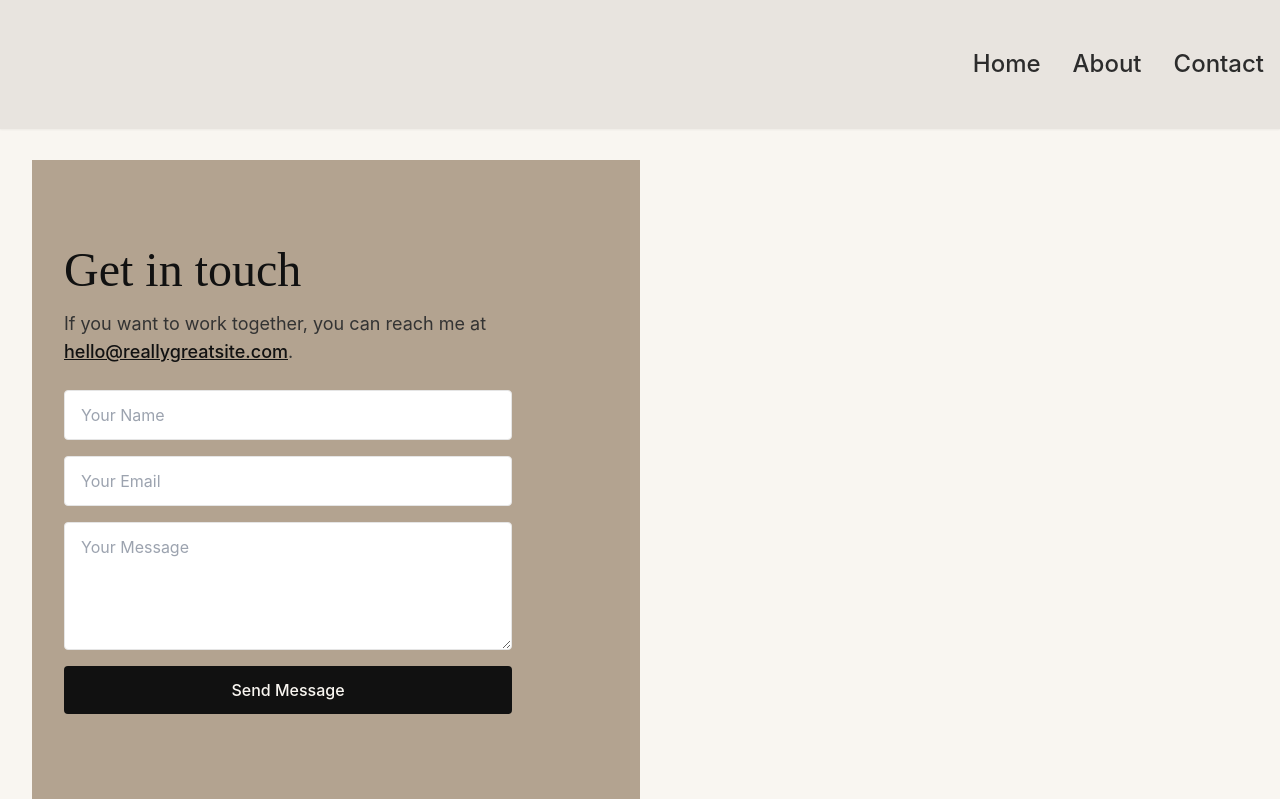
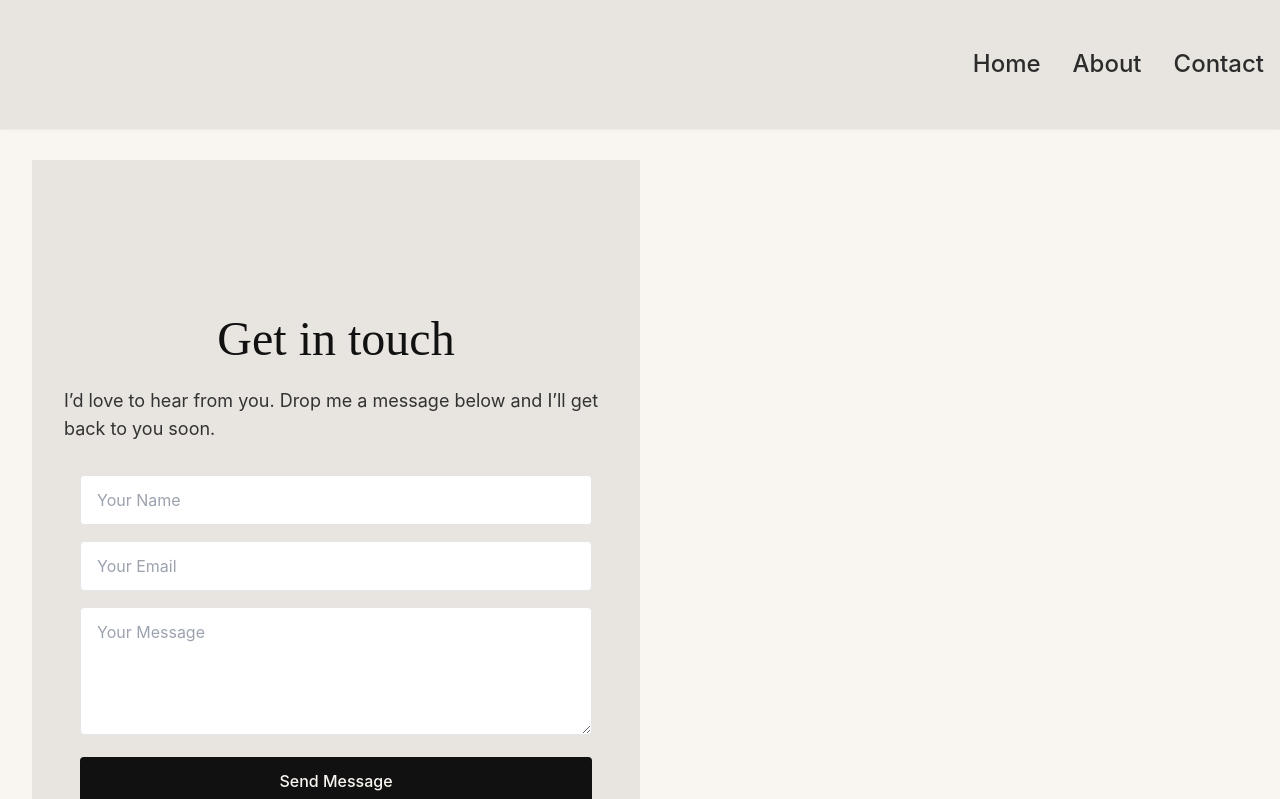
Before and after one commit to Mmonica00/my_website, a React (Vite) app in the folder my-website/: page /contact in a window 1280 px wide. Shown: the top 799 px of the page. Built offline with nearby package versions, Linux system fonts and the light colour scheme.

Commit message:
Contact done

```diff
--- a/my-website/package.json
+++ b/my-website/package.json
@@ -10,12 +10,14 @@
     "preview": "vite preview"
   },
   "dependencies": {
+    "@emailjs/browser": "^4.4.1",
     "react": "^18.2.0",
     "react-dom": "^18.2.0",
     "react-router-dom": "^6.22.3",
     "tailwindcss": "^3.4.1"
   },
   "devDependencies": {
+    "@tailwindcss/vite": "^4.1.8",
     "@types/react": "^18.2.64",
     "@types/react-dom": "^18.2.21",
     "@vitejs/plugin-react": "^4.2.1",
--- a/my-website/src/pages/Contact.jsx
+++ b/my-website/src/pages/Contact.jsx
@@ -1,49 +1,100 @@
-import React from "react";
+import React, { useState, useRef, useEffect } from "react";
+import emailjs from "@emailjs/browser";
+
 
 export default function Contact() {
+  const formRef = useRef();
+  const [status, setStatus] = useState(""); // "", "sending", "success", "error"
+
+  useEffect(() => {
+    // Initialize EmailJS with your user ID (public key)
+    emailjs.init("D-VB2nLjThQRdzC63");
+  }, []);
+
+  const handleSubmit = (e) => {
+    e.preventDefault();
+    setStatus("sending");
+
+    emailjs
+      .sendForm(
+        "service_ls5hptl",      // e.g. "service_xxx"
+        "template_twndp9t",     // e.g. "template_yyy"
+        formRef.current
+      )
+      .then(
+        () => {
+          setStatus("success");
+          formRef.current.reset();
+        },
+        () => {
+          setStatus("error");
+        }
+      );
+  };
+
   return (
-    <section className="flex flex-col md:flex-row min-h-[80vh]">
+    <section className="flex  md:flex-row min-h-screen">
 
-
-      {/* Right: Taupe “Get in touch” section */}
-      <div className="w-full md:w-1/2 bg-taupe flex flex-col justify-center px-8 py-12">
-        <h2 className="text-4xl md:text-5xl font-serif text-black mb-4">
+      {/* Right side: form */}
+      <div className="w-full md:w-1/2 bg-[#e8e4df] flex flex-col items-center justify-center px-8 py-12 md:py-0">
+        <h2 className="text-4xl md:text-5xl font-serif text-black mb-6">
           Get in touch
         </h2>
-        <p className="text-lg text-neutral-800 mb-6">
-          If you want to work together, you can reach me at{" "}
-          <a
-            href="mailto:youremail@example.com"
-            className="font-medium underline"
-          >
-            hello@reallygreatsite.com
-          </a>
-          .
+        <p className="text-lg text-neutral-800 mb-8">
+          I’d love to hear from you. Drop me a message below and I’ll get back
+          to you soon.
         </p>
 
-        {/* Optional: If you want a simple contact form */}
-        <form className="flex flex-col space-y-4 max-w-md">
+        <form
+          ref={formRef}
+          onSubmit={handleSubmit}
+          className="space-y-4 max-w-lg"
+        >
           <input
             type="text"
+            name="user_name"
             placeholder="Your Name"
-            className="px-4 py-3 border border-neutral-200 rounded focus:outline-none focus:ring-2 focus:ring-neutral-400"
+            required
+            className="w-full px-4 py-3 border border-neutral-200 rounded focus:outline-none focus:ring-2 focus:ring-neutral-400"
           />
           <input
             type="email"
+            name="user_email"
             placeholder="Your Email"
-            className="px-4 py-3 border border-neutral-200 rounded focus:outline-none focus:ring-2 focus:ring-neutral-400"
+            required
+            className="w-full px-4 py-3 border border-neutral-200 rounded focus:outline-none focus:ring-2 focus:ring-neutral-400"
           />
           <textarea
+            name="message"
             placeholder="Your Message"
-            className="px-4 py-3 border border-neutral-200 rounded h-32 focus:outline-none focus:ring-2 focus:ring-neutral-400"
+            required
+            className="w-full px-4 py-3 border border-neutral-200 rounded h-32 focus:outline-none focus:ring-2 focus:ring-neutral-400"
           />
+
           <button
             type="submit"
             className="w-full bg-black text-beige px-6 py-3 font-medium rounded hover:bg-neutral-800 transition"
+            disabled={status === "sending"}
           >
-            Send Message
+            {status === "sending" ? "Sending…" : "Send Message"}
           </button>
         </form>
+
+        {/* Status messages */}
+        {status === "success" && (
+          <p className="mt-4 text-green-600">
+            Thanks for your message! I’ll be in touch soon.
+          </p>
+        )}
+        {status === "error" && (
+          <p className="mt-4 text-red-600">
+            Oops, something went wrong. Please try again or email me directly at{' '}
+            <a href="mailto:monica.samaan@outlook.com" className="underline">
+              monica.samaan@outlook.com
+            </a>
+            .
+          </p>
+        )}
       </div>
     </section>
   );
```
Also changed, not shown: 1 other file (tests, documents, lock files or other folders).
